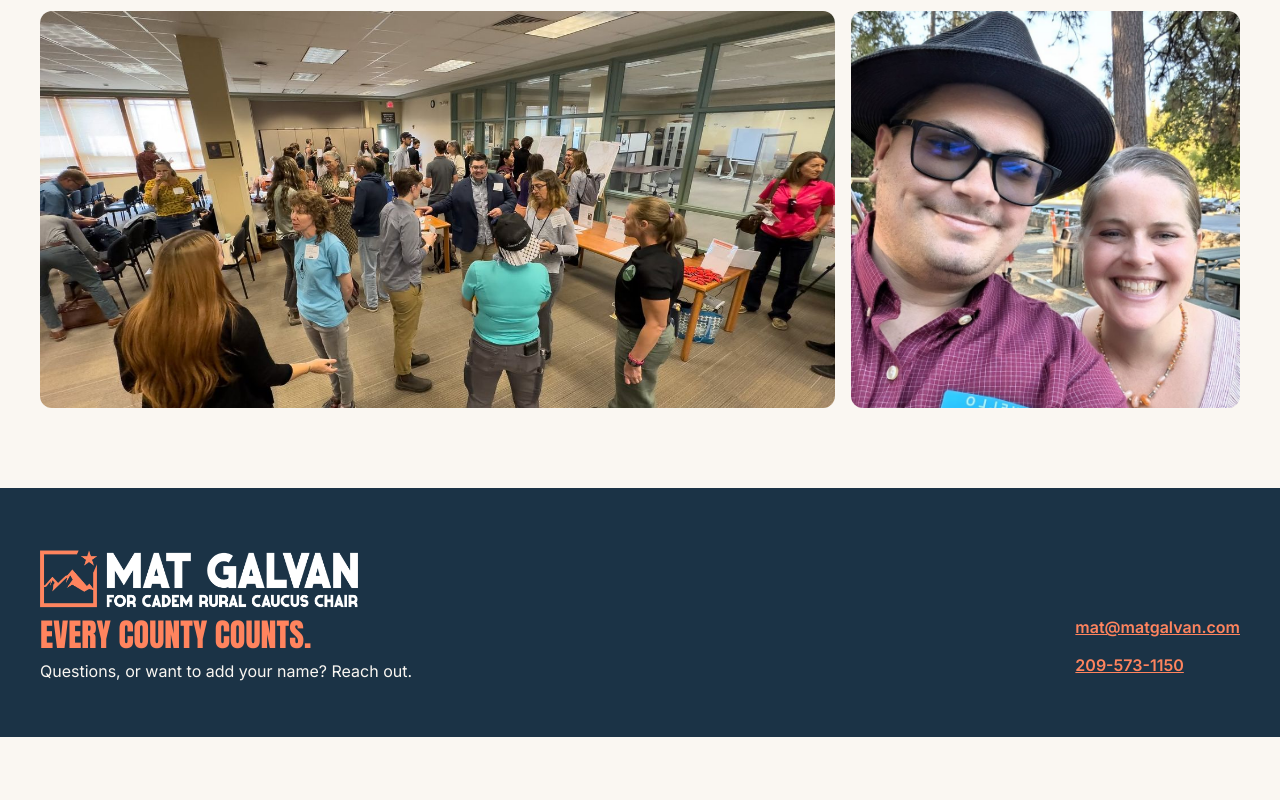
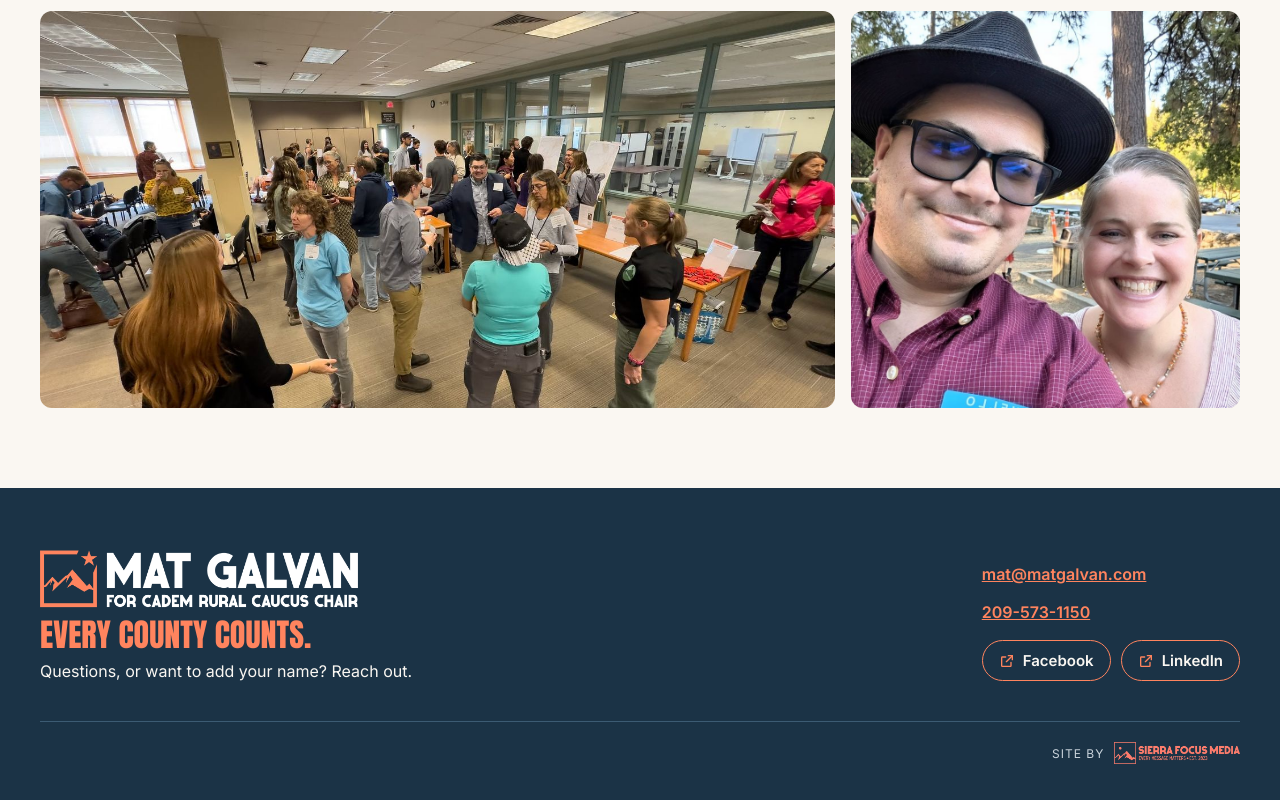
Before and after one commit to sierrafocusmedia/matgalvan.com, a plain HTML site: page index.html in a window 1280 px wide. Shown: the part 5572-6372 px from the top of the page. Before the commit the page ends 6309 px from the top, so only its background shows below. Drawn offline with Linux system fonts and the light colour scheme.

Commit message:
Add social links and Sierra Focus Media credit to footer
Co-Authored-By: Claude Opus 5.5 <noreply@anthropic.com>
Claude-Session: https://claude.ai/code/session_01K1c29HQm88n3qfBgfj8GT1

```diff
--- a/index.html
+++ b/index.html
@@ -221,8 +221,10 @@ footer{padding:48px 20px !important}
 <div style="display: flex; flex-direction: column; gap: 6px; font-size: 16px">
 <a href="mailto:mat@matgalvan.com" style="color: #FF845E; font-weight: 600; padding: 6px 0">mat@matgalvan.com</a>
 <a href="tel:+12095731150" style="color: #FF845E; font-weight: 600; padding: 6px 0">209-573-1150</a>
+<div style="display: flex; flex-wrap: wrap; gap: 10px; margin-top: 6px"><a href="https://www.facebook.com/mathew.galvan" target="_blank" rel="noopener" style="display: inline-flex; align-items: center; gap: 8px; border: 1.5px solid #FF845E; border-radius: 999px; padding: 10px 16px; color: #FAF7F2; text-decoration: none; font-size: 15px; font-weight: 600"><svg width="16" height="16" viewBox="0 0 24 24" aria-hidden="true" fill="none" stroke="#FF845E" stroke-width="2" stroke-linecap="round" stroke-linejoin="round"><path d="M14 4h6v6"></path><path d="M20 4l-9 9"></path><path d="M18 14v5a1 1 0 0 1-1 1H5a1 1 0 0 1-1-1V7a1 1 0 0 1 1-1h5"></path></svg>Facebook</a><a href="https://www.linkedin.com/in/mathgalv/" target="_blank" rel="noopener" style="display: inline-flex; align-items: center; gap: 8px; border: 1.5px solid #FF845E; border-radius: 999px; padding: 10px 16px; color: #FAF7F2; text-decoration: none; font-size: 15px; font-weight: 600"><svg width="16" height="16" viewBox="0 0 24 24" aria-hidden="true" fill="none" stroke="#FF845E" stroke-width="2" stroke-linecap="round" stroke-linejoin="round"><path d="M14 4h6v6"></path><path d="M20 4l-9 9"></path><path d="M18 14v5a1 1 0 0 1-1 1H5a1 1 0 0 1-1-1V7a1 1 0 0 1 1-1h5"></path></svg>LinkedIn</a></div>
 </div>
 </div>
+<div style="max-width: 1200px; margin: 40px auto 0; padding-top: 20px; border-top: 1px solid #3C5B73; display: flex; justify-content: flex-end"><a href="https://sierrafocusmedia.com" target="_blank" rel="noopener" style="display: inline-flex; align-items: center; gap: 10px; color: #C9D3DB; text-decoration: none; font-size: 12px; letter-spacing: 1px">SITE BY<img src="assets/sfm-logo.png" alt="Sierra Focus Media" width="480" height="84" style="height: 22px; width: auto"></a></div>
 </footer>
 
 </div>
```
Also changed, not shown: assets/sfm-logo.png (added).
